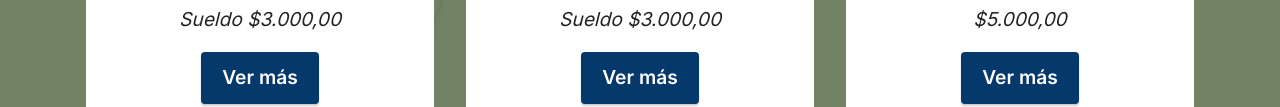
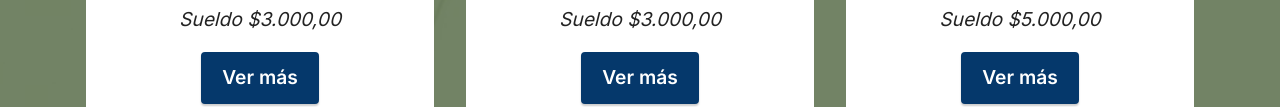
Before and after one commit to cintiabelenestrada/ofertas-laborales-hia, a plain HTML site: page page2.html in a window 1280 px wide. Shown: the part 1213-1320 px from the top of the page. Drawn offline with Linux system fonts and the light colour scheme.

Commit message:
agrego palabra sueldo

```diff
--- a/page2.html
+++ b/page2.html
@@ -146,7 +146,7 @@
                     </div>
                     <div class="item-content">
                         <h5 class="item-title mbr-fonts-style display-5"><strong>Coordinador de Marketing</strong></h5>
-                        <h6 class="item-subtitle mbr-fonts-style mt-1 display-7"><em> $5.000,00</em></h6>
+                        <h6 class="item-subtitle mbr-fonts-style mt-1 display-7"><em>Sueldo $5.000,00</em></h6>
 
                     </div>
                     <div class="mbr-section-btn item-footer mt-2"><a href="desarrolladorfull.html" class="btn btn-primary item-btn display-7">Ver más</a></div>
```
